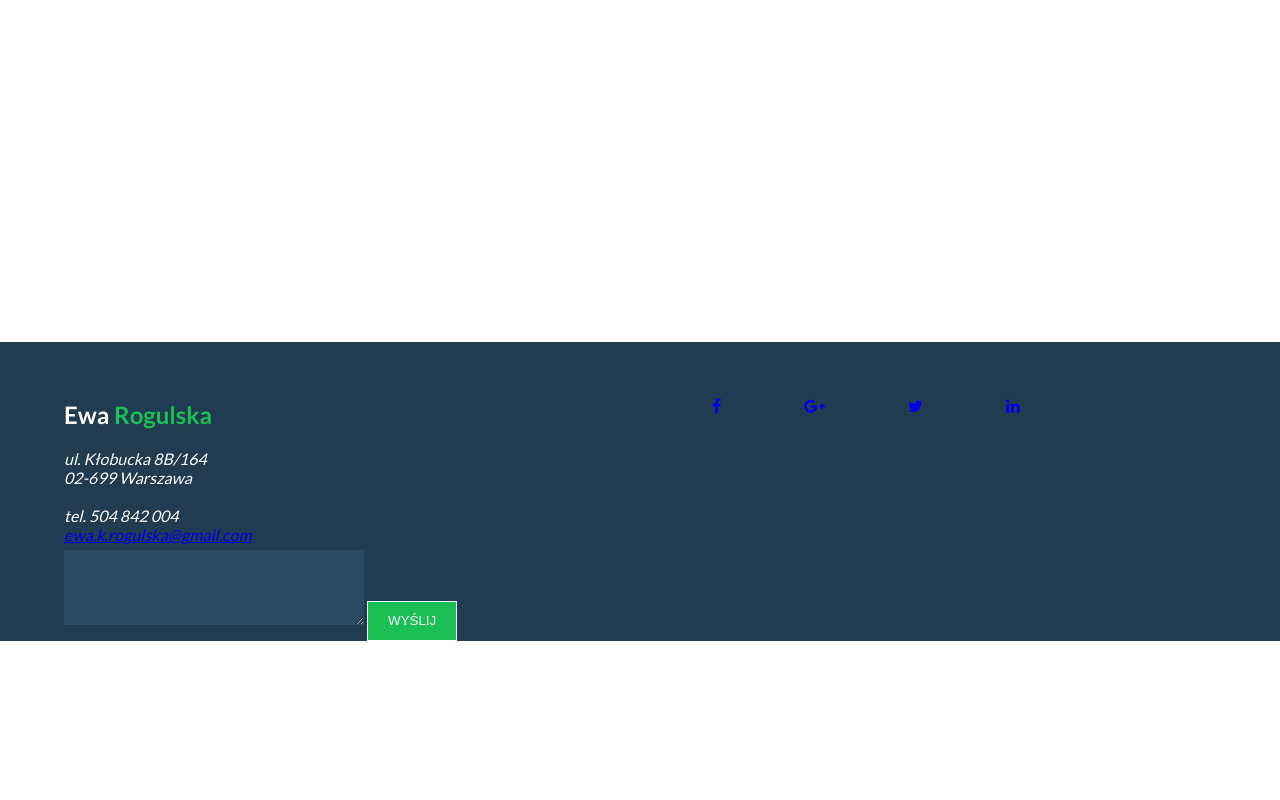
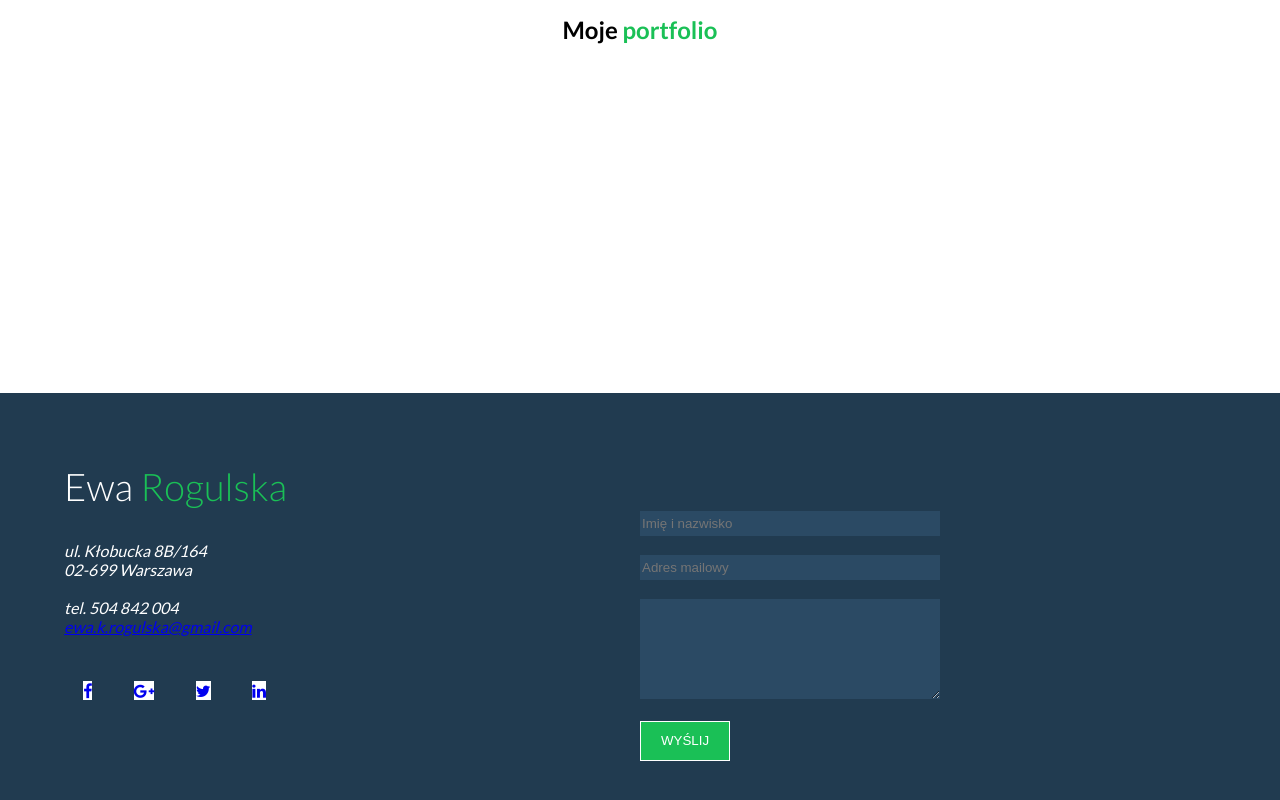
Before and after one commit to ewarogulska/moje-portfolio, a plain HTML site: page index.html in a window 1280 px wide. Shown: the part 1672-2472 px from the top of the page. Before the commit the page ends 2313 px from the top, so only its background shows below. Drawn offline with Linux system fonts and the light colour scheme.

Commit message:
ostylowanie stopki

```diff
--- a/css/style.css
+++ b/css/style.css
@@ -8,6 +8,7 @@ body {
     margin:0;
     padding:0;
     font-family: 'Lato', sans-serif;
+
 }
 /*general styles - end*/
 
@@ -89,6 +90,7 @@ body {
 
 #about > figure {
     width: 50%;
+    margin:0;
 }
 
 #about > article > p {
@@ -100,10 +102,10 @@ body {
     max-height: 350px;
     max-width:100%;
     float:left;
-    width:50%;
-    margin-right:10vw;
-    border:15px;
-    border-radius: 5%;
+    margin-right:4vw;
+    border:10px;
+    border-radius: 3%;
+    transform:translateY;
 
 }
 
@@ -126,27 +128,33 @@ body {
 
 }
 
-#skills > h2 {
+#skills h2 {
+    text-align:center;
+}
+#skills  p {
     text-align:center;
 }
 
-#skills > h2 > span {
+#skills h2 span {
     color:#1ac056;
 }
 
+
 #skills > div > figure {
+    margin-left:0 auto;
+    margin-right:0 auto;
     display:inline-block;
-    margin-left: 0 auto;
-    margin-right: 0 auto;
-/*    transform:translateY;*/
+
+/*    transform:translateY(-50%);*/
 }
 
 #skills > div > figure > figcaption {
     text-align:center;
+    margin-top:15px;
 }
 
-#skills > skills-icons {
-
+#skills > div {
+   text-align:center;
 }
 /*umiejętności - end*/
 
@@ -219,27 +227,49 @@ body {
 /*stopka kontaktowa moje dane - start */
 #contact {
     width:100%;
+    height:100%;
     background-color:#213b50;
     color:#fff;
     padding-top:3%;
     padding-left:5%;
+    padding-bottom:5%;
+    padding-right:5%;
     overflow:hidden;
+    position:relative;
 }
 
 #contact .contact-data {
     width:50%;
     float:left;
+    margin-bottom:10px;
+/*    position:relative;*/
 
+}
+
+#contact .contact-social-icons {
+    width:50%;
+    float:left;
+    position:absolute;
+    margin-top:230px;
+    border-top:10px;
+}
+
+#contact .contact-social-icons figure {
+    margin:3%;
+    background-color:white;
+    display:inline-block;
 }
 
 #contact .contact-form {
     width:50%;
-    margin-top:100px;
-
+    float:left;
+    margin-top:60px;
+    position:relative;
 }
 
-#contact > div > figure {
-    display:inline-block;
+#contact > div > h2 {
+    font-size:38px;
+    font-weight:300;
 }
 
 #contact > div > h2 > span {
@@ -259,6 +289,11 @@ form textarea, input[type="text"] {
     height:25px;
     outline: none;
     border: none;
+    color:white;
+}
+form textarea:focus, input[type="text"]:focus {
+    background-color: #4e708c;
+    border: 1px solid #2b4a64;
 }
 
 form input[type="submit"] {
@@ -270,3 +305,7 @@ form input[type="submit"] {
     text-transform: uppercase;
     cursor:pointer;
 }
+
+form textarea#comment {
+    height:100px;
+}
--- a/index.html
+++ b/index.html
@@ -55,6 +55,9 @@
     </article>
 </section>
 
+<!--o mnie - end-->
+
+<!--umiejetnosci - start-->
 <section id="skills">
     <h2>Moje <span>umiejętności</span></h2>
     <article>
@@ -67,6 +70,7 @@
     <figure><img src="../moje-portfolio/icons/jquery.png"><figcaption>jQuery</figcaption></figure>
     </div>
     </section>
+<!--umiejetnosci - end-->
 
 
 <!--    sekcja portfolio - start-->
@@ -112,14 +116,23 @@
             <figure><a href="https://lnkedin.com"><i class="fa fa-linkedin" aria-hidden="true"></i></a></figure>
         </div>
 
-        <div class="contact-form">
-            <form action="https://formspree.io/ewa.k.rogulska@gmail.com" method="post"><br>
-            <input type="text" name="name" id="name" /> <br>
-            <input type="text" name="email" id="email" /> <br>
-            <textarea rows="3" cols="50" name="comment" id="comment"> </textarea>
+   <div class="contact-form">
+        <form action="https://formspree.io/ewa.k.rogulska@gmail.com" method="post">
+
+            <label for="name"> </label><br>
+            <input type="text" placeholder="Imię i nazwisko" name="name" id="name" /><br>
+
+            <label for="email"> </label><br>
+            <input type="text" placeholder="Adres mailowy" name="email" id="email" /><br>
+
+            <label for="comment"> </label><br>
+            <textarea placeholder="Treść wiadomości" rows="3" cols="50" name="comment" id="comment"> </textarea><br><br>
+
             <input type="submit" value="Wyślij" />
-            </form>
-        </div>
+
+        </form>
+
+    </div>
     </section>
 </body>
 </html>
```
